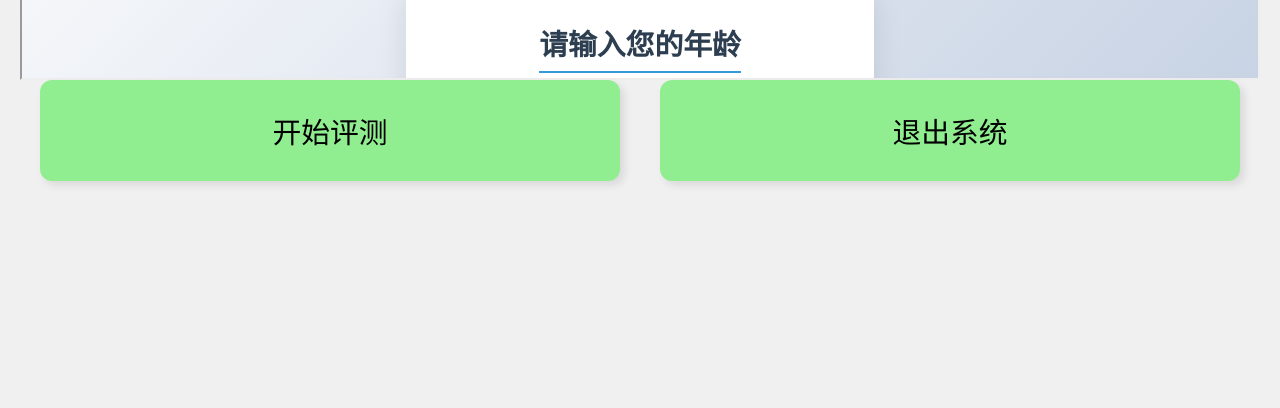
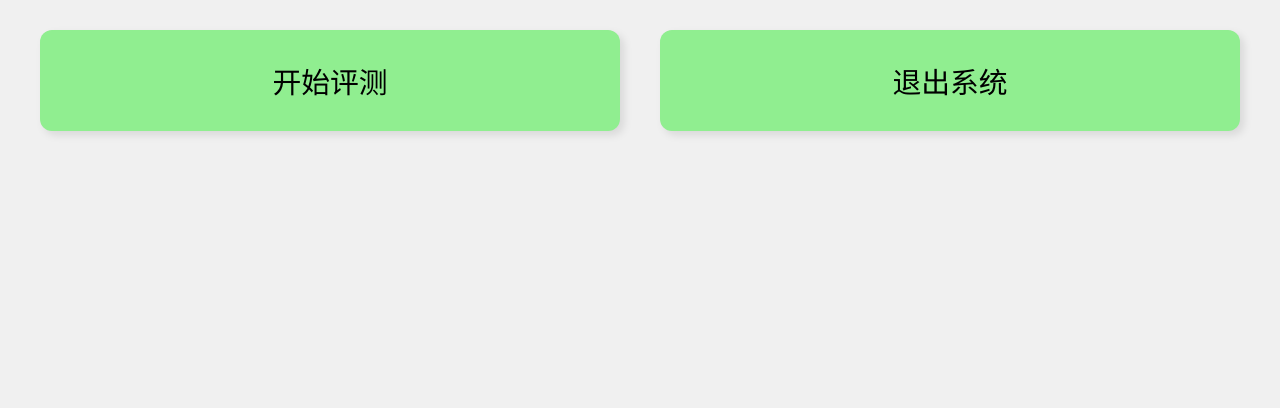
Before and after one commit to Aeon179b/PPTSsystem, a plain HTML site: page index.html in a window 1280 px wide. Shown: the part 392-800 px from the top of the page. Drawn offline with Linux system fonts and the light colour scheme.

Commit message:
Update index.html

```diff
--- a/index.html
+++ b/index.html
@@ -87,7 +87,6 @@
 </head>
 <body>
     <h1 class="title">PPTS评测机</h1>
-    <iframe src="choose.html" width="100%" height="100"></iframe>
     <div class="button-container">
         <button class="big-button" onclick="location.href='/choose.html'">
             开始评测
```
